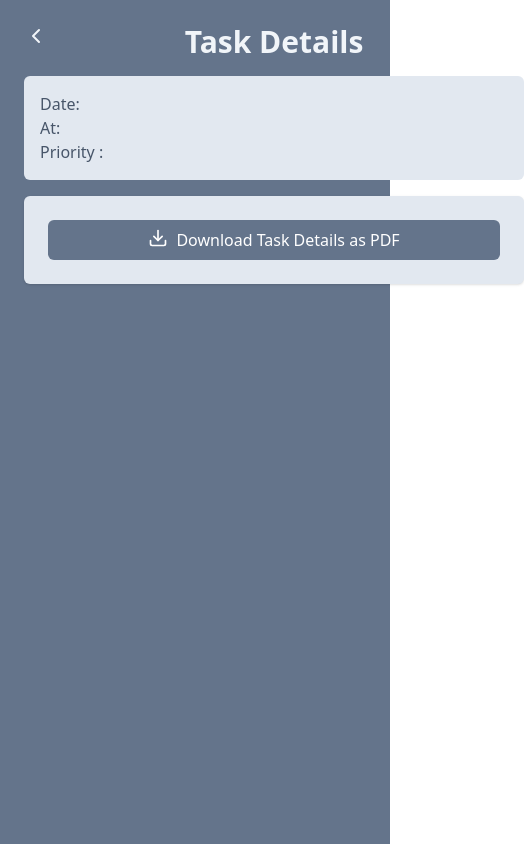
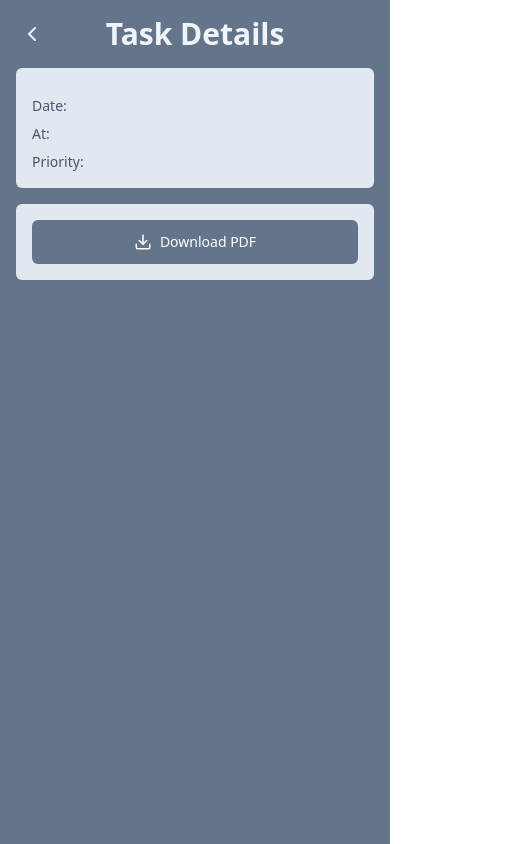
Before and after one commit to PedroPereira10/React---App, a React (Vite) app: page /task in a window 390 px wide. Shown: the whole page, 524 px wide, since content can reach past the window. Built offline with nearby package versions, Linux system fonts and the light colour scheme.

Commit message:
Now the responsive is better for cellphone users

```diff
--- a/src/Pages/TaskPage.jsx
+++ b/src/Pages/TaskPage.jsx
@@ -100,39 +100,45 @@ function TaskPage() {
   };
 
   return (
-    <div className="h-screen w-screen bg-slate-500 p-6">
-      <div className="w-[500px] mx-auto space-y-4">
-        <div className="flex justify-center relative">
+    <div className="min-h-screen w-full bg-slate-500 p-4 md:p-6">
+      <div className="w-full max-w-md mx-auto space-y-4">
+        <div className="flex justify-center relative mb-4">
           <button
             onClick={() => navigate(-1)}
-            className="absolute left-0 top-0 bottom-0 mb-6 text-slate-100"
+            className="absolute left-0 top-1/2 transform -translate-y-1/2 text-slate-100 hover:text-slate-300 transition-colors p-1"
           >
-            <ChevronLeft />
+            <ChevronLeft size={24} />
           </button>
           <Title>Task Details</Title>
         </div>
 
         <div className="bg-slate-200 p-4 rounded-md">
-          <h2 className="text-xl font-bold text-slate-600 text-center">
+          <h2 className="text-lg md:text-xl font-bold text-slate-600 text-center mb-3">
             {title}
           </h2>
-          <p className="text-slate-600">{description}</p>
-          <p className="text-slate-600">Date: {date}</p>
-          <p className="text-slate-600">At: {time}</p>
-          <p className="text-slate-600 flex items-center gap-1">
-            Priority :{priority === "low" && <span>🟢 Low</span>}
-            {priority === "medium" && <span>🟡 Medium</span>}
-            {priority === "high" && <span>🔴 High</span>}
-          </p>
+          <div className="space-y-2">
+            <p className="text-slate-600 text-sm md:text-base">{description}</p>
+            <p className="text-slate-600 text-sm md:text-base">Date: {date}</p>
+            <p className="text-slate-600 text-sm md:text-base">At: {time}</p>
+            <p className="text-slate-600 flex items-center gap-1 text-sm md:text-base">
+              Priority:
+              {priority === "low" && <span>🟢 Low</span>}
+              {priority === "medium" && <span>🟡 Medium</span>}
+              {priority === "high" && <span>🔴 High</span>}
+            </p>
+          </div>
         </div>
 
-        <div className="space-y-4 p-6 bg-slate-200 rounded-md shadow ">
+        <div className="bg-slate-200 p-4 rounded-md">
           <button
             onClick={downloadPDF}
-            className="bg-slate-500 text-left w-full text-white p-2 rounded-md flex justify-center gap-2"
+            className="bg-slate-500 hover:bg-slate-600 text-white w-full p-3 rounded-md flex justify-center items-center gap-2 transition-colors font-medium text-sm md:text-base"
           >
-            <Download size={20} />
-            Download Task Details as PDF
+            <Download size={18} />
+            <span className="hidden sm:inline">
+              Download Task Details as PDF
+            </span>
+            <span className="sm:hidden">Download PDF</span>
           </button>
         </div>
       </div>
```
